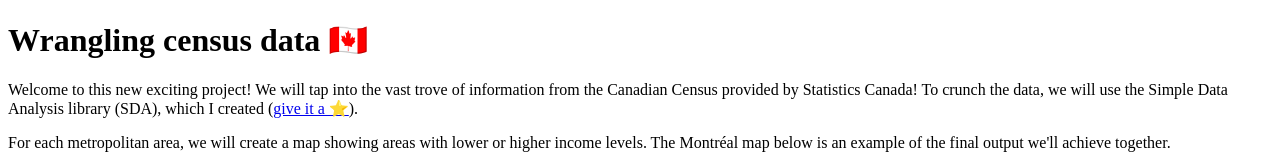
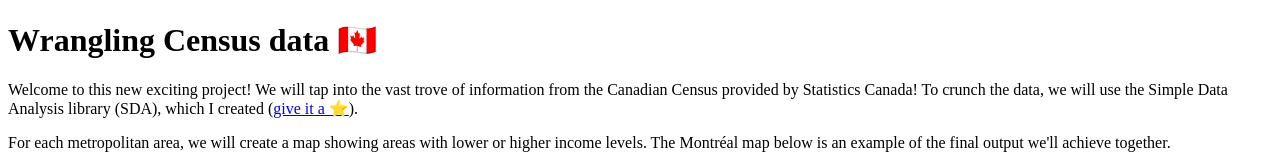
Before and after one commit to nshiab/code-like-a-journalist, a Next.js app: page /en/stats-can-census in a window 1280 px wide. Shown: the top 160 px of the page. Built offline with nearby package versions, Linux system fonts and the light colour scheme.

Commit message:
Update stats-can-census.mdx

```diff
--- a/pages/en/stats-can-census.mdx
+++ b/pages/en/stats-can-census.mdx
@@ -6,7 +6,7 @@
 import { Callout } from "nextra/components";
 import { NoticeIntro, NoticeEnd } from "../../components/Notices.jsx";
 
-# Wrangling census data 🇨🇦
+# Wrangling Census data 🇨🇦
 
 Welcome to this new exciting project! We will tap into the vast trove of information from the Canadian Census provided by Statistics Canada! To crunch the data, we will use the Simple Data Analysis library (SDA), which I created ([give it a ⭐](https://github.com/nshiab/simple-data-analysis)).
 
```
